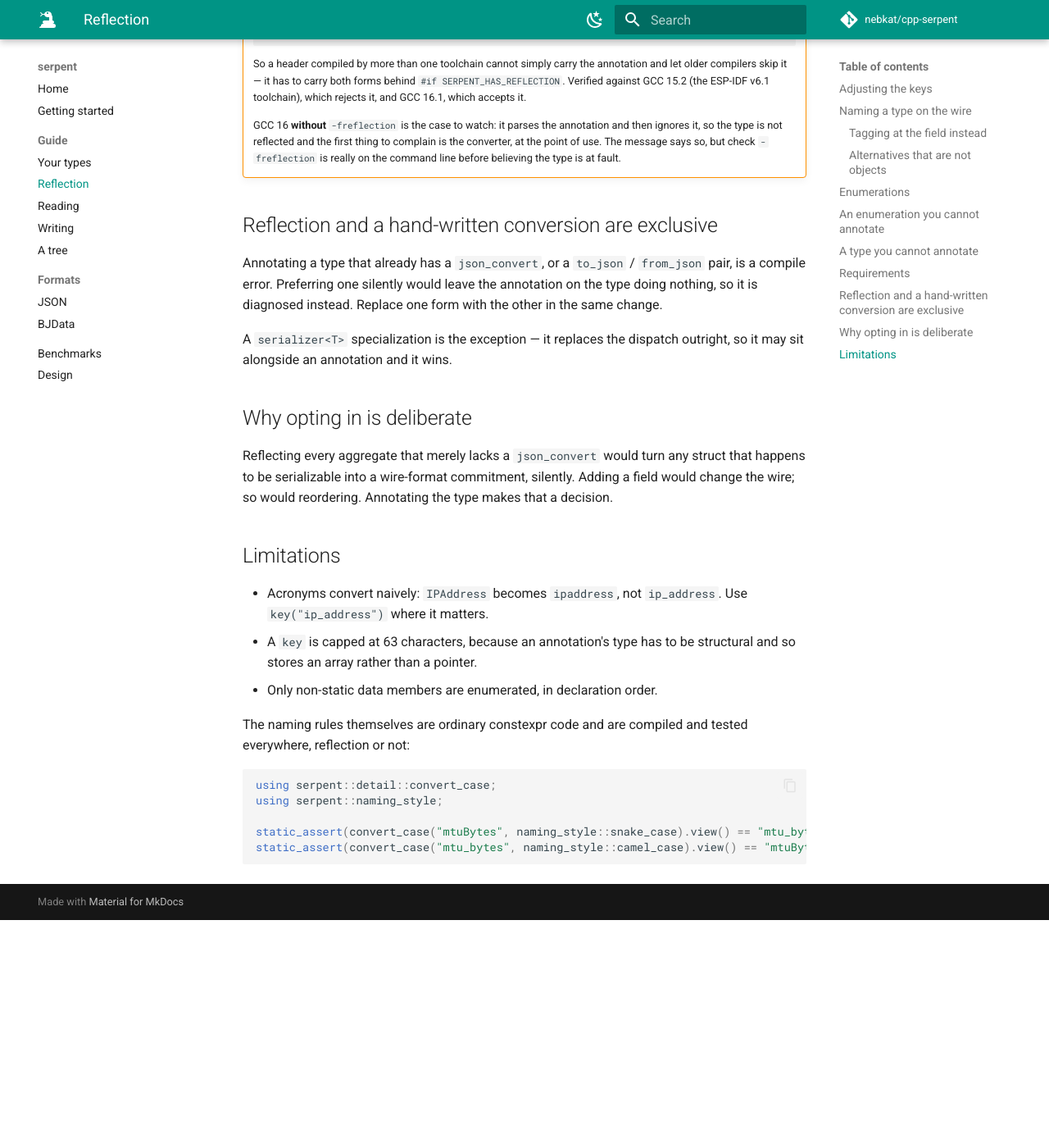
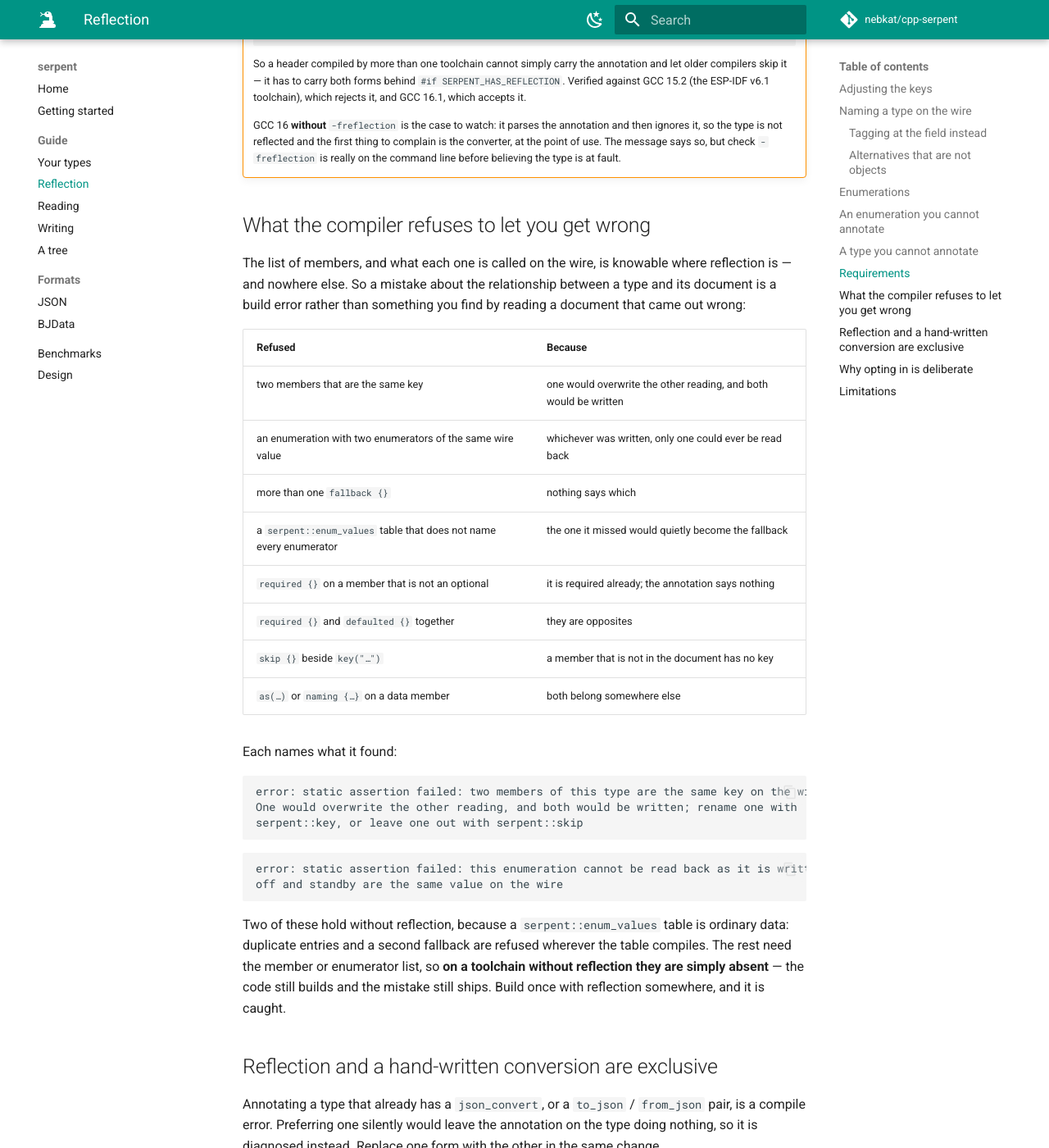
Before and after one commit to nebkat/cpp-serpent, an MkDocs documentation site: the page built from docs/reflection.md, in a window 1280 px wide and 1400 px high, scrolled down 5355 px. Shown: the whole window at 82% size. Built offline with MkDocs 1.6.1 and Material for MkDocs 9.7.7, drawn with Linux system fonts in a browser that asks for light colours; comment, search, counter and statistics services are not loaded; before the commit the page ends 6477 px from its top, so only the background shows below that.

Commit message:
feat(reflect): Refuse what the compiler can see is wrong
The member list, and what each member is called on the wire, is knowable
where reflection is and nowhere else - so this is the one thing it buys
that a list of names could not. All of it was previously found by reading
a document that had come out wrong.

Refused: two members that are the same key, whether by serpent::key or by
a naming rule flattening two identifiers together; two enumerators of one
wire value; a second fallback; required on a member that is not an
optional; required and defaulted at once; skip beside key; and as or
naming on a data member.

Each diagnostic names what it found, which GCC 16 allows by taking a
computed static_assert message. Two of the enum checks hold without
reflection, a table being ordinary data; the rest are absent there, so a
build with reflection has to happen somewhere for them to be worth
anything.

````diff
--- a/docs/reflection.md
+++ b/docs/reflection.md
@@ -262,6 +262,42 @@ shows a type written both ways.
     at the point of use. The message says so, but check `-freflection` is really on the command
     line before believing the type is at fault.
 
+## What the compiler refuses to let you get wrong
+
+The list of members, and what each one is called on the wire, is knowable where reflection is —
+and nowhere else. So a mistake about the relationship between a type and its document is a build
+error rather than something you find by reading a document that came out wrong:
+
+| Refused | Because |
+|---|---|
+| two members that are the same key | one would overwrite the other reading, and both would be written |
+| an enumeration with two enumerators of the same wire value | whichever was written, only one could ever be read back |
+| more than one `fallback {}` | nothing says which |
+| a `serpent::enum_values` table that does not name every enumerator | the one it missed would quietly become the fallback |
+| `required {}` on a member that is not an optional | it is required already; the annotation says nothing |
+| `required {}` and `defaulted {}` together | they are opposites |
+| `skip {}` beside `key("…")` | a member that is not in the document has no key |
+| `as(…)` or `naming {…}` on a data member | both belong somewhere else |
+
+Each names what it found:
+
+```
+error: static assertion failed: two members of this type are the same key on the wire: port.
+One would overwrite the other reading, and both would be written; rename one with
+serpent::key, or leave one out with serpent::skip
+```
+
+```
+error: static assertion failed: this enumeration cannot be read back as it is written:
+off and standby are the same value on the wire
+```
+
+Two of these hold without reflection, because a `serpent::enum_values` table is ordinary data:
+duplicate entries and a second fallback are refused wherever the table compiles. The rest need
+the member or enumerator list, so **on a toolchain without reflection they are simply absent** —
+the code still builds and the mistake still ships. Build once with reflection somewhere, and it
+is caught.
+
 ## Reflection and a hand-written conversion are exclusive
 
 Annotating a type that already has a `json_convert`, or a `to_json` / `from_json` pair, is a
````
Also changed, not shown: 5 other files.
